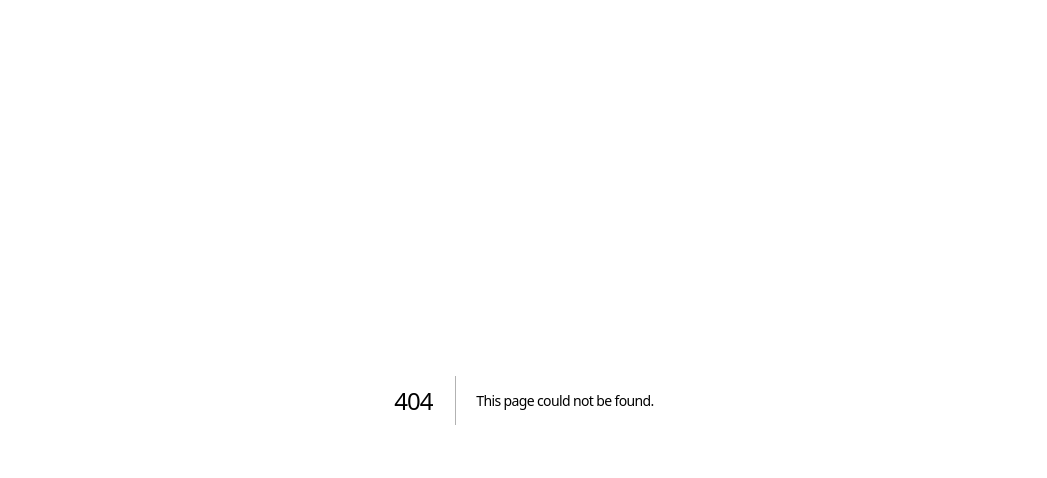
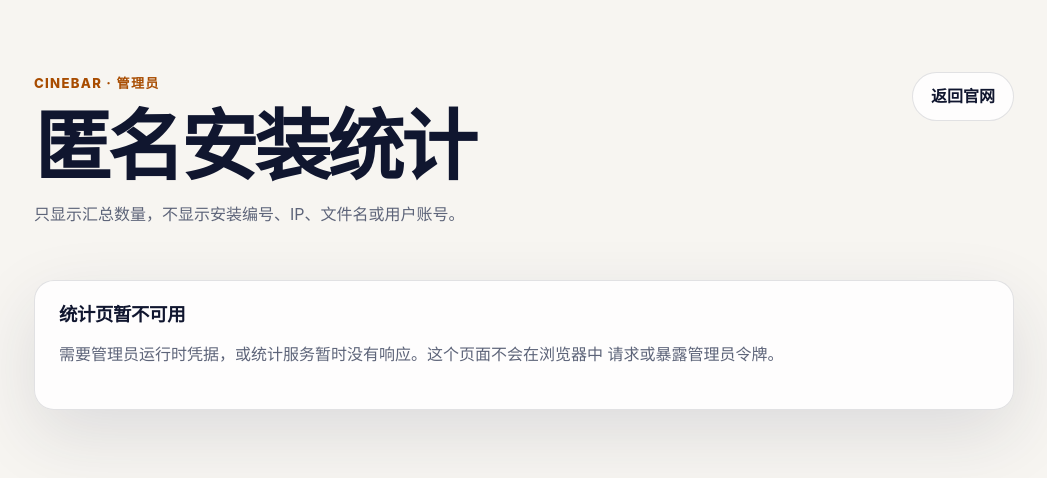
Before and after one commit to leeugm-create/CineBar, a Next.js app in the folder CineBarWebsite/: page /admin/analytics in a window 1280 px wide. Before the commit this address had no page. Shown: the top 478 px of the page, without its empty margins (116-1163 px from the left). Built offline with nearby package versions, Linux system fonts and the light colour scheme.

Commit message:
feat: add protected telemetry dashboard to website

```diff
--- /dev/null
+++ b/CineBarWebsite/app/admin/analytics/page.tsx
@@ -0,0 +1,107 @@
+type Bucket = { value: string | number; installs: number };
+
+type TelemetrySummary = {
+  range: string;
+  since: string;
+  as_of: string;
+  total_installs: number;
+  active_installs: number;
+  by_version: Bucket[];
+  by_os_major: Bucket[];
+  by_architecture: Bucket[];
+  by_language: Bucket[];
+};
+
+export const dynamic = "force-dynamic";
+
+const telemetryURL =
+  process.env.CINEBAR_TELEMETRY_URL ?? "https://telemetry.cinebar.cc";
+
+async function loadSummary(): Promise<TelemetrySummary | null> {
+  const token = process.env.CINEBAR_TELEMETRY_ADMIN_TOKEN;
+  if (!token) return null;
+  try {
+    const response = await fetch(
+      `${telemetryURL}/v1/telemetry/summary?range=30d`,
+      {
+        headers: { Authorization: `Bearer ${token}` },
+        cache: "no-store",
+      },
+    );
+    if (!response.ok) return null;
+    return (await response.json()) as TelemetrySummary;
+  } catch {
+    return null;
+  }
+}
+
+function BucketList({ title, rows }: { title: string; rows: Bucket[] }) {
+  return (
+    <section className="analytics-card">
+      <h2>{title}</h2>
+      {rows.length === 0 ? (
+        <p className="analytics-muted">暂无数据</p>
+      ) : (
+        <ul className="analytics-list">
+          {rows.map((row) => (
+            <li key={`${title}-${row.value}`}>
+              <span>{row.value}</span>
+              <strong>{row.installs}</strong>
+            </li>
+          ))}
+        </ul>
+      )}
+    </section>
+  );
+}
+
+export default async function AnalyticsPage() {
+  const summary = await loadSummary();
+  return (
+    <main className="analytics-shell">
+      <header className="analytics-header">
+        <div>
+          <p className="eyebrow">CineBar · 管理员</p>
+          <h1>匿名安装统计</h1>
+          <p className="analytics-muted">
+            只显示汇总数量，不显示安装编号、IP、文件名或用户账号。
+          </p>
+        </div>
+        <a className="button secondary" href="/">
+          返回官网
+        </a>
+      </header>
+      {!summary ? (
+        <section className="analytics-card analytics-empty">
+          <h2>统计页暂不可用</h2>
+          <p>
+            需要管理员运行时凭据，或统计服务暂时没有响应。这个页面不会在浏览器中
+            请求或暴露管理员令牌。
+          </p>
+        </section>
+      ) : (
+        <>
+          <div className="analytics-metrics">
+            <section className="analytics-card">
+              <span className="analytics-label">累计安装实例</span>
+              <strong>{summary.total_installs}</strong>
+            </section>
+            <section className="analytics-card">
+              <span className="analytics-label">近 24 小时活跃</span>
+              <strong>{summary.active_installs}</strong>
+            </section>
+          </div>
+          <div className="analytics-grid">
+            <BucketList title="版本" rows={summary.by_version} />
+            <BucketList title="架构" rows={summary.by_architecture} />
+            <BucketList title="macOS 主版本" rows={summary.by_os_major} />
+            <BucketList title="界面语言" rows={summary.by_language} />
+          </div>
+          <p className="analytics-footnote">
+            统计区间：{summary.range} · 截止 {summary.as_of}
+          </p>
+        </>
+      )}
+    </main>
+  );
+}
--- a/CineBarWebsite/app/globals.css
+++ b/CineBarWebsite/app/globals.css
@@ -226,6 +226,22 @@
 .support { max-width: 760px; }
 .support small { display: block; margin-top: 14px; color: var(--muted); }
 
+.analytics-shell { max-width: 980px; padding: 72px 0 96px; }
+.analytics-header { display: flex; align-items: flex-start; justify-content: space-between; gap: 24px; margin-bottom: 36px; }
+.analytics-header h1 { max-width: none; margin-bottom: 12px; font-size: clamp(2.6rem, 6vw, 5rem); }
+.analytics-muted { color: var(--muted); }
+.analytics-metrics { display: grid; grid-template-columns: repeat(2, minmax(0, 1fr)); gap: 16px; margin-bottom: 16px; }
+.analytics-card { padding: 24px; border: 1px solid var(--border); border-radius: 20px; background: var(--surface); box-shadow: var(--shadow); }
+.analytics-card h2 { margin-bottom: 16px; font-size: 1.15rem; letter-spacing: -0.02em; }
+.analytics-card strong { display: block; margin-top: 4px; font-size: clamp(2.3rem, 6vw, 4rem); line-height: 1; }
+.analytics-label { color: var(--muted); font-weight: 700; }
+.analytics-grid { display: grid; grid-template-columns: repeat(2, minmax(0, 1fr)); gap: 16px; }
+.analytics-list { display: grid; gap: 10px; margin: 0; padding: 0; list-style: none; }
+.analytics-list li { display: flex; justify-content: space-between; gap: 16px; padding-bottom: 10px; border-bottom: 1px solid var(--border); }
+.analytics-list li:last-child { padding-bottom: 0; border-bottom: 0; }
+.analytics-footnote { margin-top: 18px; color: var(--muted); font-size: .88rem; }
+.analytics-empty p { max-width: 50rem; color: var(--muted); }
+
 footer { justify-content: space-between; flex-wrap: wrap; gap: 14px 24px; padding: 32px 0 42px; border-top: 1px solid var(--border); font-size: 0.9rem; }
 
 @media (max-width: 840px) {
@@ -235,6 +251,7 @@
   .hero { min-height: auto; }
   .notice { grid-column: auto; }
   .feature-grid { grid-template-columns: repeat(2, minmax(0, 1fr)); }
+  .analytics-header { flex-direction: column; }
 }
 
 @media (max-width: 560px) {
@@ -253,5 +270,7 @@
   .recommendation { grid-template-columns: 84px 1fr; gap: 16px; }
   .poster { min-height: 132px; }
   .feature-grid { grid-template-columns: 1fr; }
+  .analytics-metrics,
+  .analytics-grid { grid-template-columns: 1fr; }
   footer { align-items: flex-start; flex-direction: column; }
 }
```
Also changed, not shown: CineBarWebsite/app/page.tsx (+10 -4 lines), 1 other file (tests, documents, lock files or other folders).
